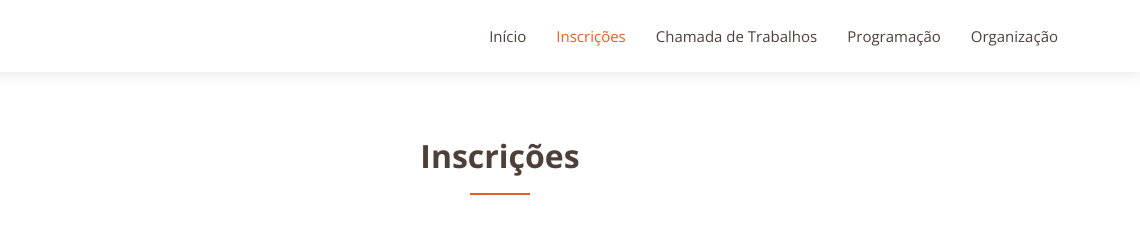
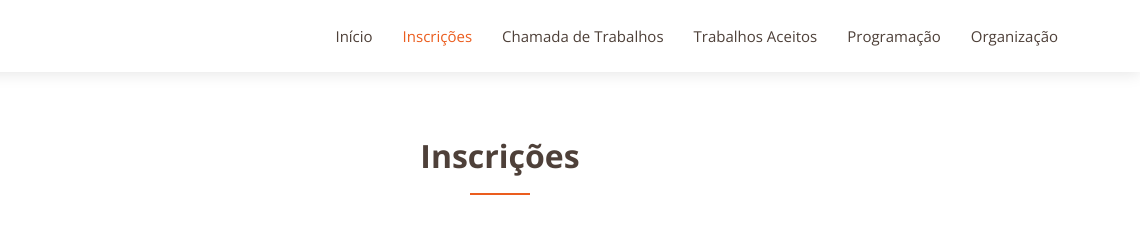
Before and after one commit to emmcomp/emmcomp2025, a plain HTML site: page attending.html in a window 1280 px wide. Shown: the top 237 px of the page, 140-1280 px from the left. Drawn offline with nearby package versions, Linux system fonts and the light colour scheme.

Commit message:
Add link to accepted papers in navigation

```diff
--- a/attending.html
+++ b/attending.html
@@ -89,6 +89,13 @@
                                     class="nav-link scrollto"
                                     href="callForPapers.html"
                                     >Chamada de Trabalhos</a
+                                >
+                            </li>
+                            <li>
+                                <a
+                                    class="nav-link scrollto"
+                                    href="acceptedpapers.html"
+                                    >Trabalhos Aceitos</a
                                 >
                             </li>
                             <li>
```
